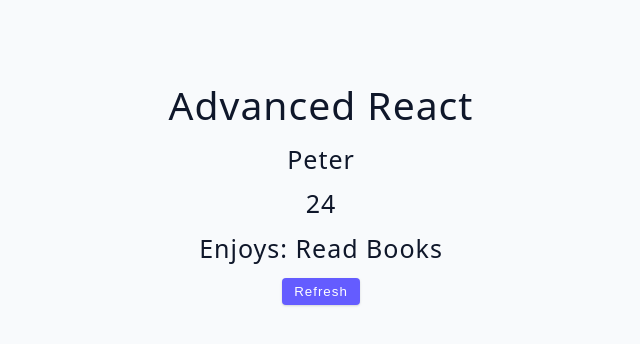
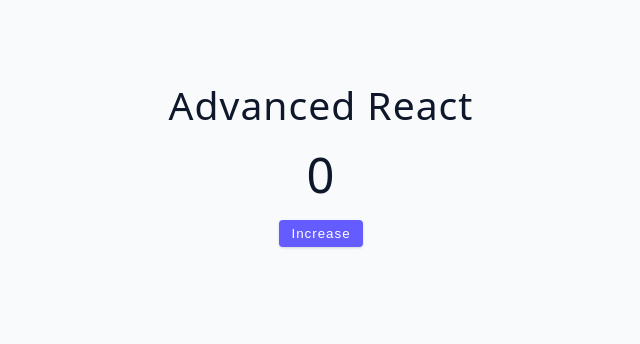
Before and after one commit to thisismairaj/CodingAddictAdvanced, a React (Vite) app: page / in a window 1280 px wide. Shown: the top 344 px of the page, without its empty margins (319-959 px from the left). Built offline with nearby package versions, Linux system fonts and the light colour scheme.

Commit message:
usestate done

```diff
--- a/src/App.jsx
+++ b/src/App.jsx
@@ -1,4 +1,4 @@
-import Starter from "./tutorial/01-useState/starter/04-useState-object"
+import Starter from "./tutorial/01-useState/starter/05-useState-gotcha"
 
 function App() {
   return (
--- a/src/tutorial/01-useState/starter/04-useState-object.jsx
+++ b/src/tutorial/01-useState/starter/04-useState-object.jsx
@@ -1,22 +1,23 @@
 import { useState } from "react"
 
 const UseStateObject = () => {
-  const [people, setPeople] = useState({
+  const [person, setPerson] = useState({
     name: "peter",
     age: 24,
     hobby: "read books",
   })
 
   const showDifferentPerson = () => {
-    // setPeople({ name: "john", age: 28, hobby: "scream at the computer" })
-    setPeople({ ...people, name: "susan", age: 12 })
+    // setPerson({ name: "john", age: 28, hobby: "scream at the computer" })
+    setPerson({ ...person, name: "susan", age: 12 })
+    // setPerson("dang")
   }
-
+  const { name, age, hobby } = person
   return (
     <div>
-      <h4>{people.name}</h4>
-      <h4>{people.age}</h4>
-      <h4>Enjoys: {people.hobby}</h4>
+      {name && <h4>Name: {name}</h4>}
+      {age && <h4>Age: {age}</h4>}
+      {hobby && <h4>Enjoys: {hobby}</h4>}
       <button className="btn" onClick={showDifferentPerson}>
         Refresh
       </button>
--- a/src/tutorial/01-useState/starter/05-useState-gotcha.jsx
+++ b/src/tutorial/01-useState/starter/05-useState-gotcha.jsx
@@ -1,5 +1,21 @@
+import { useState } from "react"
+
 const UseStateGotcha = () => {
-  return <h2>useState "gotcha"</h2>;
-};
+  const [value, setValue] = useState(0)
+  const handleClick = () => {
+    setTimeout(() => {
+      console.log("clicked")
+      setValue(value + 1)
+    }, 3000)
+  }
+  return (
+    <div>
+      <h1>{value}</h1>
+      <button className="btn" onClick={handleClick}>
+        increase
+      </button>
+    </div>
+  )
+}
 
-export default UseStateGotcha;
+export default UseStateGotcha
```
